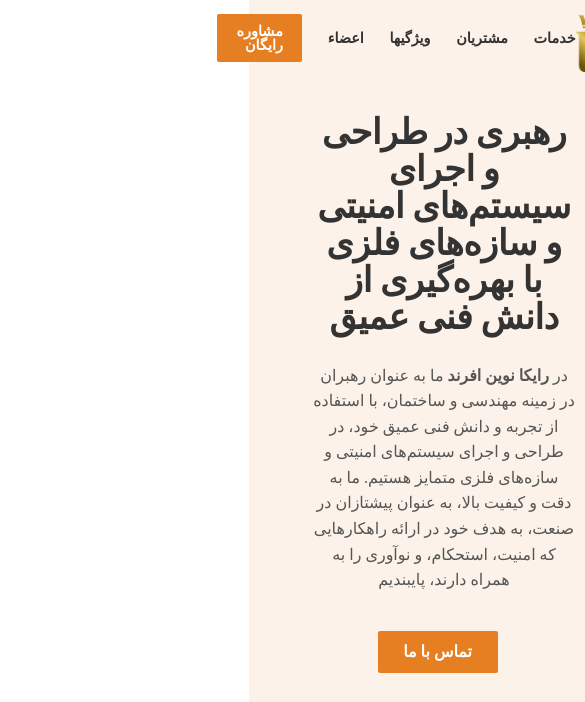
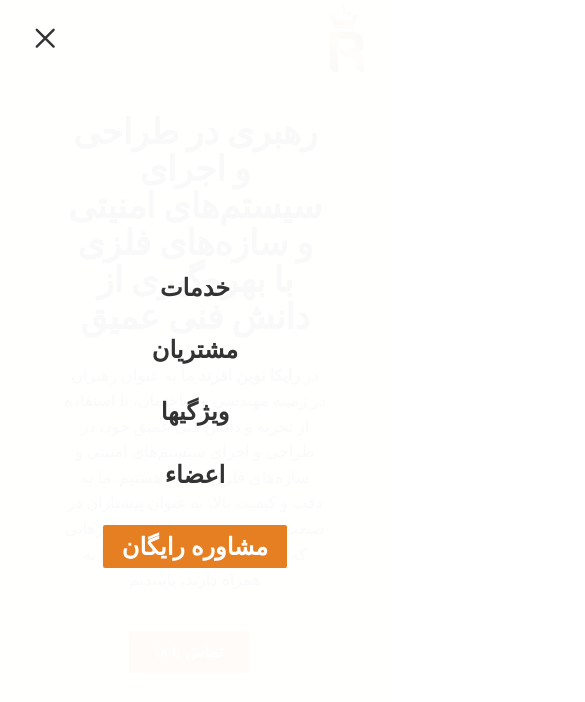
Before and after one commit to m93n/Raykanovin-Afrand, a plain HTML site: page index.html in a window 390 px wide. Shown: the top 702 px of the page, 585 px wide, since content can reach past the window. Drawn offline with nearby package versions, Linux system fonts and the light colour scheme; a small style sheet from the web is missing.

Commit message:
mobile navigation responsive

```diff
--- a/css/general.css
+++ b/css/general.css
@@ -22,12 +22,14 @@ html {
   font-size: 62.5%;
   font-family: "Sahel";
   direction: rtl;
+  overflow-x: hidden;
 }
 
 body {
   line-height: 1;
   font-weight: 400;
   color: #555;
+  overflow-x: hidden;
 }
 
 /**********************/
--- a/css/queries.css
+++ b/css/queries.css
@@ -113,6 +113,55 @@
   #message {
     height: 10em;
   }
+
+  /* MOBILE NAVIGATION */
+  .btn-mobile-nav {
+    display: block;
+  }
+
+  .main-nav {
+    background-color: rgba(255, 255, 255, 0.97);
+    position: absolute;
+    top: 0;
+    left: 0;
+    width: 100%;
+    height: 100vh;
+    transform: translateX(-100%);
+
+    display: flex;
+    align-items: center;
+    justify-content: center;
+    transition: all 0.5s ease-in;
+
+    opacity: 0;
+    pointer-events: none;
+    visibility: hidden;
+  }
+
+  .nav-open .main-nav {
+    opacity: 1;
+    pointer-events: auto;
+    visibility: visible;
+    transform: translateX(0);
+  }
+
+  .nav-open .icon-mobile-nav[name="close-outline"] {
+    display: block;
+  }
+
+  .nav-open .icon-mobile-nav[name="menu-outline"] {
+    display: none;
+  }
+
+  .main-nav-list {
+    flex-direction: column;
+    gap: 4.8rem;
+  }
+
+  .main-nav-link:link,
+  .main-nav-link:visited {
+    font-size: 3rem;
+  }
 }
 
 /* - Font size (px)
--- a/css/style.css
+++ b/css/style.css
@@ -10,6 +10,7 @@
 
   height: 9.6rem;
   padding: 0 4.8rem;
+  position: relative;
 }
 
 .logo {
@@ -53,6 +54,26 @@
 .main-nav-link.nav-cta:hover,
 .main-nav-link.nav-cta:active {
   background-color: #cf711f;
+}
+
+/* MOBILE */
+
+.btn-mobile-nav {
+  border: none;
+  background: none;
+  cursor: pointer;
+
+  display: none;
+}
+
+.icon-mobile-nav {
+  height: 4.8rem;
+  width: 4.8rem;
+  color: #333;
+}
+
+.icon-mobile-nav[name="close-outline"] {
+  display: none;
 }
 
 /**********************/
@@ -459,6 +480,7 @@
   left: 0;
   top: 0;
   position: absolute;
+  border: 0;
 }
 
 /* contact */
--- a/index.html
+++ b/index.html
@@ -13,9 +13,17 @@
     <link rel="stylesheet" href="css/style.css" />
     <link rel="stylesheet" href="css/general.css" />
     <link rel="stylesheet" href="css/queries.css" />
+    <script
+      type="module"
+      src="https://unpkg.com/ionicons@7.1.0/dist/ionicons/ionicons.esm.js"
+    ></script>
+    <script
+      nomodule
+      src="https://unpkg.com/ionicons@7.1.0/dist/ionicons/ionicons.js"
+    ></script>
   </head>
   <body>
-    <header class="header">
+    <header class="header nav-open">
       <a href="index.html">
         <img class="logo" src="img/R-logo.png" alt="Raikanwin Afrand" />
       </a>
@@ -40,6 +48,10 @@
           </li>
         </ul>
       </nav>
+      <button title="menu" class="btn-mobile-nav">
+        <ion-icon class="icon-mobile-nav" name="menu-outline"></ion-icon>
+        <ion-icon class="icon-mobile-nav" name="close-outline"></ion-icon>
+      </button>
     </header>
 
     <main>
@@ -285,7 +297,6 @@
         <div class="google-map">
           <iframe
             src="https://www.google.com/maps/embed?pb=!1m18!1m12!1m3!1d808.9104141746162!2d51.00032343041206!3d35.80872959828417!2m3!1f0!2f0!3f0!3m2!1i1024!2i768!4f13.1!3m3!1m2!1s0x3f8dbf0015cece57%3A0xb618767b02a5d181!2z2LHYsdin24zaqdinINmG2YjbjNmGINin2YHYsdmG2K8!5e0!3m2!1sfa!2sus!4v1711751739331!5m2!1sfa!2sus"
-            style="border: 0"
             allowfullscreen=""
             loading="lazy"
             referrerpolicy="no-referrer-when-downgrade"
```
Also changed, not shown: contact.html (+0 -1 lines).
